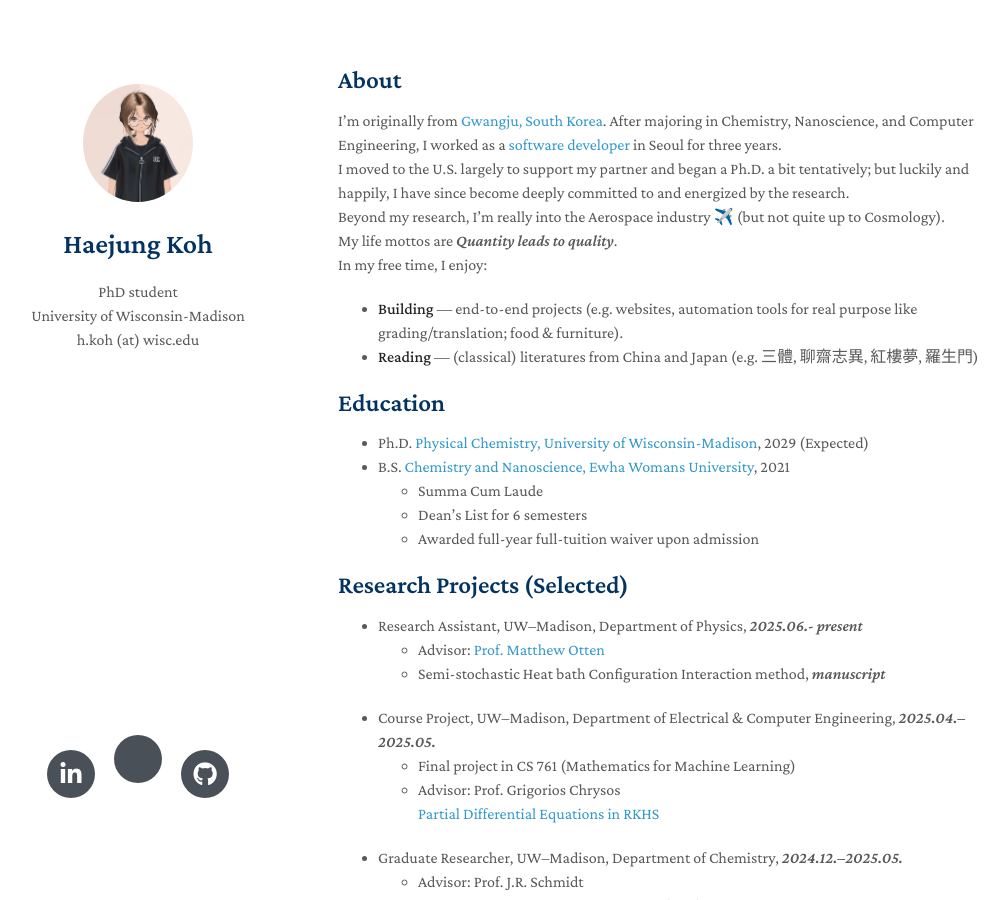
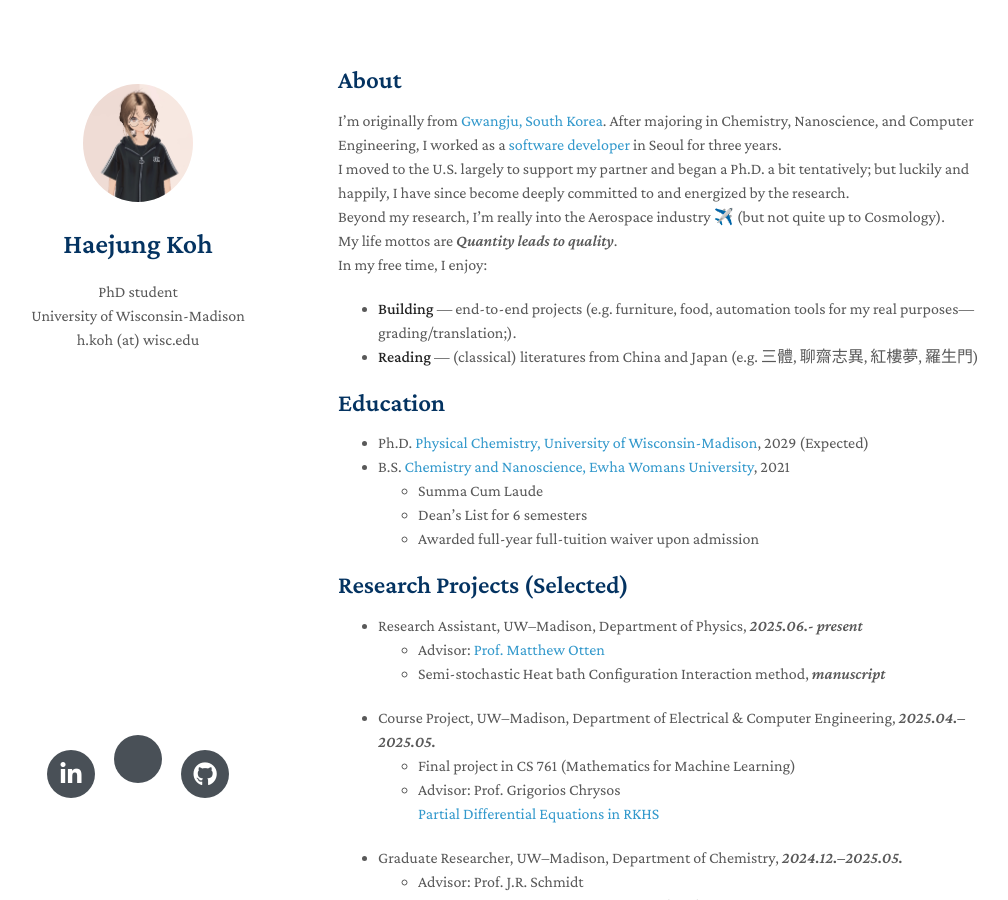
Before and after one commit to MaximHelio/MaximHelio.github.io, a Jekyll site: the page built from index.md, in a window 1280 px wide and 900 px high. Shown: the whole window, without its empty margins (132-1140 px from the left). Built offline with Jekyll 4.4.1, drawn with Linux system fonts in a browser that asks for light colours; nearby versions of some CDN libraries; a style sheet for code colours, icons or effects is not loaded; our own code applies the rules of GitHub Pages for plain Markdown files.

Commit message:
Add first

```diff
--- a/index.md
+++ b/index.md
@@ -8,7 +8,7 @@ I moved to the U.S. largely to support my partner and began a Ph.D. a bit tentat
 Beyond my research, I'm really into the Aerospace industry ✈️ (but not quite up to Cosmology).
 My life mottos are *Quantity leads to quality*.\\
 In my free time, I enjoy:
-- **Building** — end-to-end projects (e.g. websites, automation tools for real purpose like grading/translation; food & furniture).
+- **Building** — end-to-end projects (e.g. furniture, food, automation tools for my real purposes—grading/translation;).
 - **Reading** — (classical) literatures from China and Japan (e.g. 三體, 聊齋志異, 紅樓夢, 羅生門)
 
 ## Education
```
